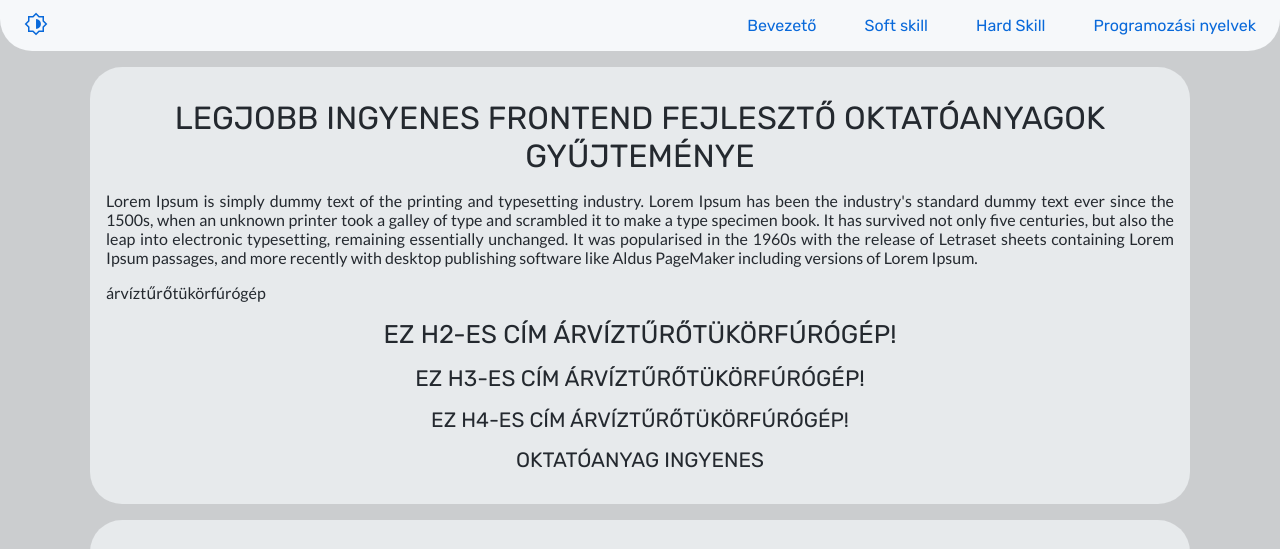
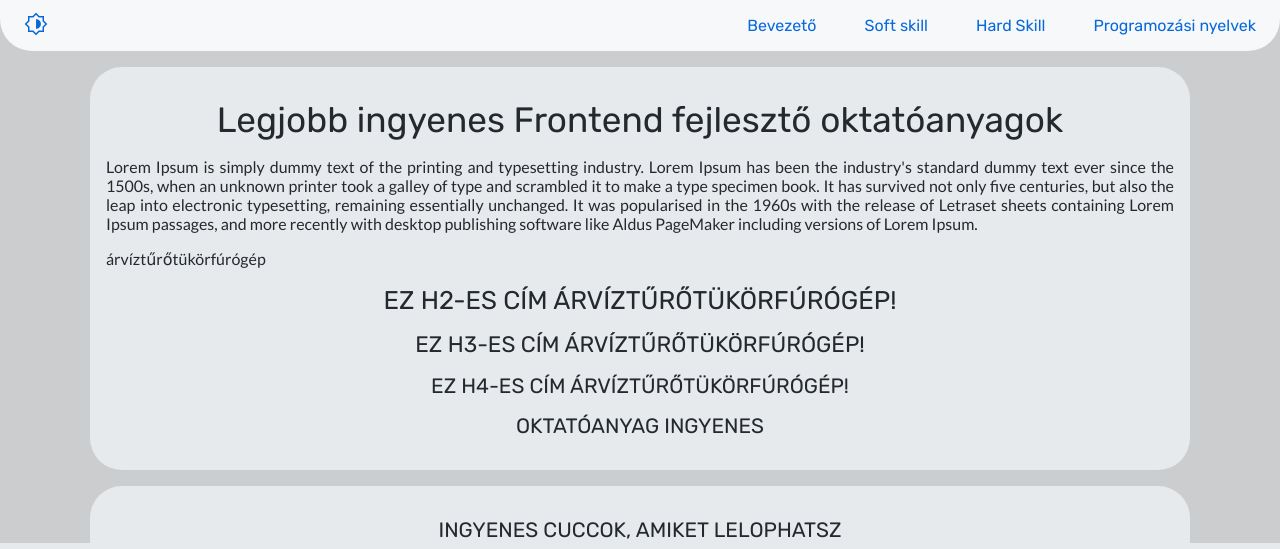
Before and after one commit to BarnaGergely/Material_Library_MVP_Website, a plain HTML site: page demoSite/index.html in a window 1280 px wide. Shown: the top 549 px of the page. Drawn offline with nearby package versions, Linux system fonts and the light colour scheme.

Commit message:
little impruvments

```diff
--- a/demoSite/index.html
+++ b/demoSite/index.html
@@ -91,7 +91,7 @@
 
     <main>
       <section class="container">
-        <h1>Legjobb ingyenes Frontend fejlesztő oktatóanyagok gyűjteménye</h1>
+        <h1>Legjobb ingyenes Frontend fejlesztő oktatóanyagok</h1>
         <p>
           Lorem Ipsum is simply dummy text of the printing and typesetting
           industry. Lorem Ipsum has been the industry's standard dummy text ever
--- a/demoSite/styles/style.css
+++ b/demoSite/styles/style.css
@@ -101,7 +101,8 @@ h6 {
   margin: 1rem;
 }
 h1{
-  font-size: 2rem;
+  font-size: 2.2rem;
+  text-transform:none;
 }
 h2{
   font-size: 1.8rem;
```
Also changed, not shown: 1 other file.
